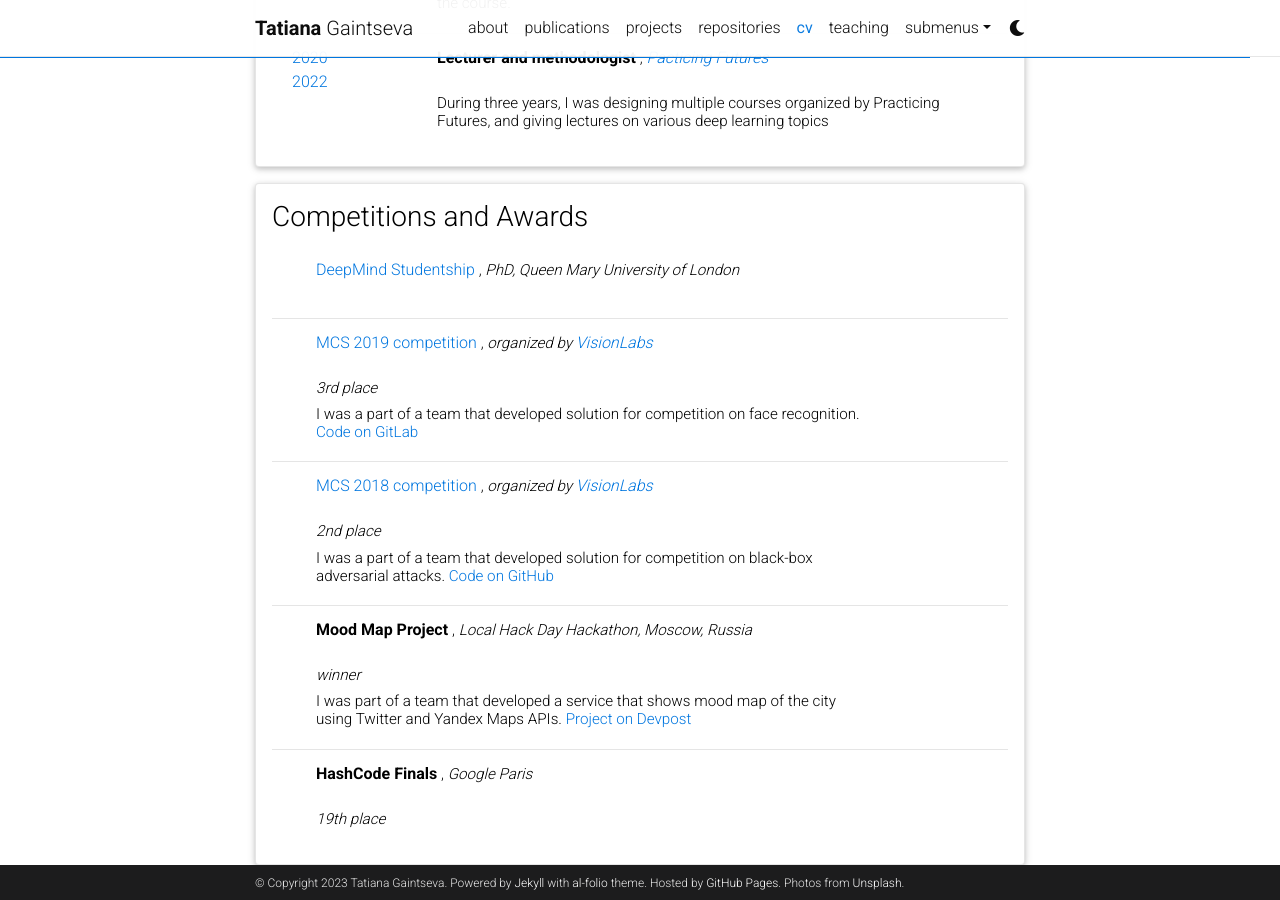
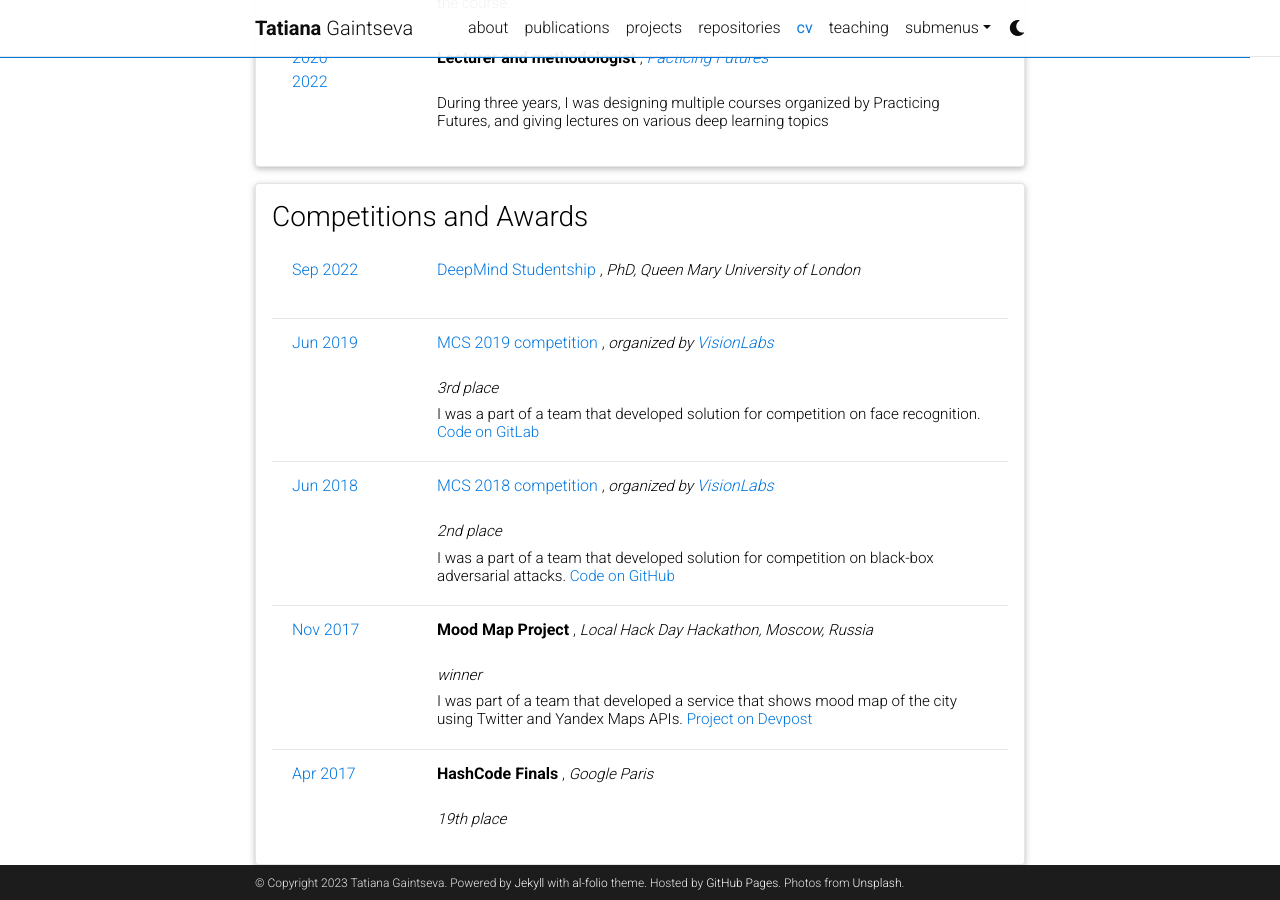
Before and after one commit to Atmyre/atmyre.github.io, a Jekyll site: the page built from _pages/cv.md, in a window 1280 px wide and 900 px high, scrolled down 3035 px. Built offline with Jekyll 4.4.1, drawn with Linux system fonts in a browser that asks for light colours; comment, search, counter and statistics services are not loaded; a style sheet for code colours, icons or effects is not loaded.

Commit message:
Update cv.yml

```diff
--- a/_data/cv.yml
+++ b/_data/cv.yml
@@ -117,18 +117,23 @@
   contents:
     - title: <a href="https://www.deepmind.com/education">DeepMind Studentship</a>
       institution: PhD, Queen Mary University of London
+      year: Sep 2022
     - title: <a href="https://competition.machinescansee.com/">MCS 2019 competition</a>
       institution: organized by <a href="https://visionlabs.ai/">VisionLabs</a>
       descr: <i>3rd place</i>
+      year: Jun 2019
       descr_one: I was a part of a team that developed solution for competition on face recognition. <a href="https://gitlab.com/mcs2019/test-team/">Code on GitLab</a>
     - title: <a href="https://competitions.codalab.org/competitions/19090">MCS 2018 competition</a>
       institution: organized by <a href="https://visionlabs.ai/">VisionLabs</a>
       descr: <i>2nd place</i>
+      year: Jun 2018
       descr_one: I was a part of a team that developed solution for competition on black-box adversarial attacks. <a href="https://github.com/Atmyre/MCS2018_Solution">Code on GitHub</a>
     - title: Mood Map Project
       institution: Local Hack Day Hackathon, Moscow, Russia
       descr: <i>winner</i>
+      year: Nov 2017
       descr_one: I was part of a team that developed a service that shows mood map of the city using Twitter and Yandex Maps APIs. <a href="https://devpost.com/software/mood-map-awp1f5">Project on Devpost</a>
     - title: HashCode Finals
       institution: Google Paris
       descr: <i>19th place</i>
+      year: Apr 2017
```
